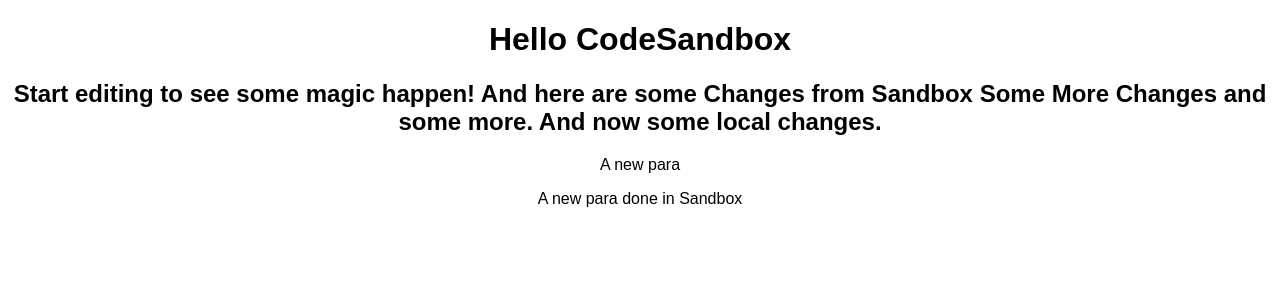
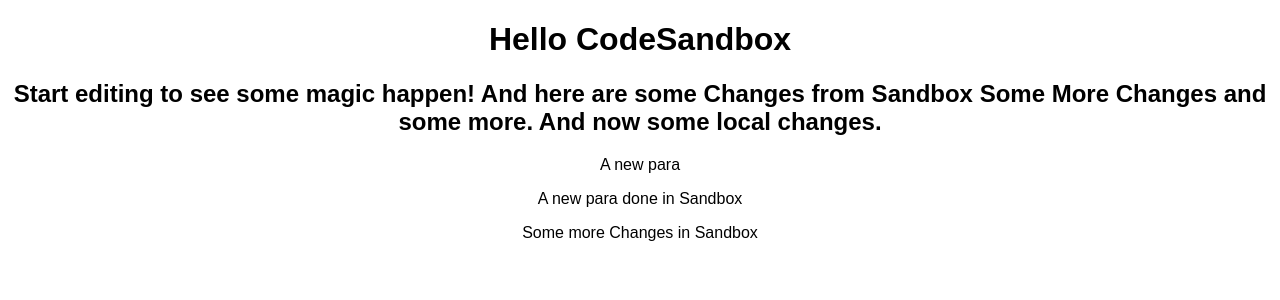
Before and after one commit to jbello88/GitHubTest, a React (Create React App) app: page / in a window 1280 px wide. Shown: the top 300 px of the page. Built offline with nearby package versions, Linux system fonts and the light colour scheme.

Commit message:
Some More Changes

```diff
--- a/src/App.js
+++ b/src/App.js
@@ -11,6 +11,7 @@
       </h2>
       <p>A new para</p>
       <p>A new para done in Sandbox</p>
+      <p>Some more Changes in Sandbox</p>
     </div>
   );
 }
```
